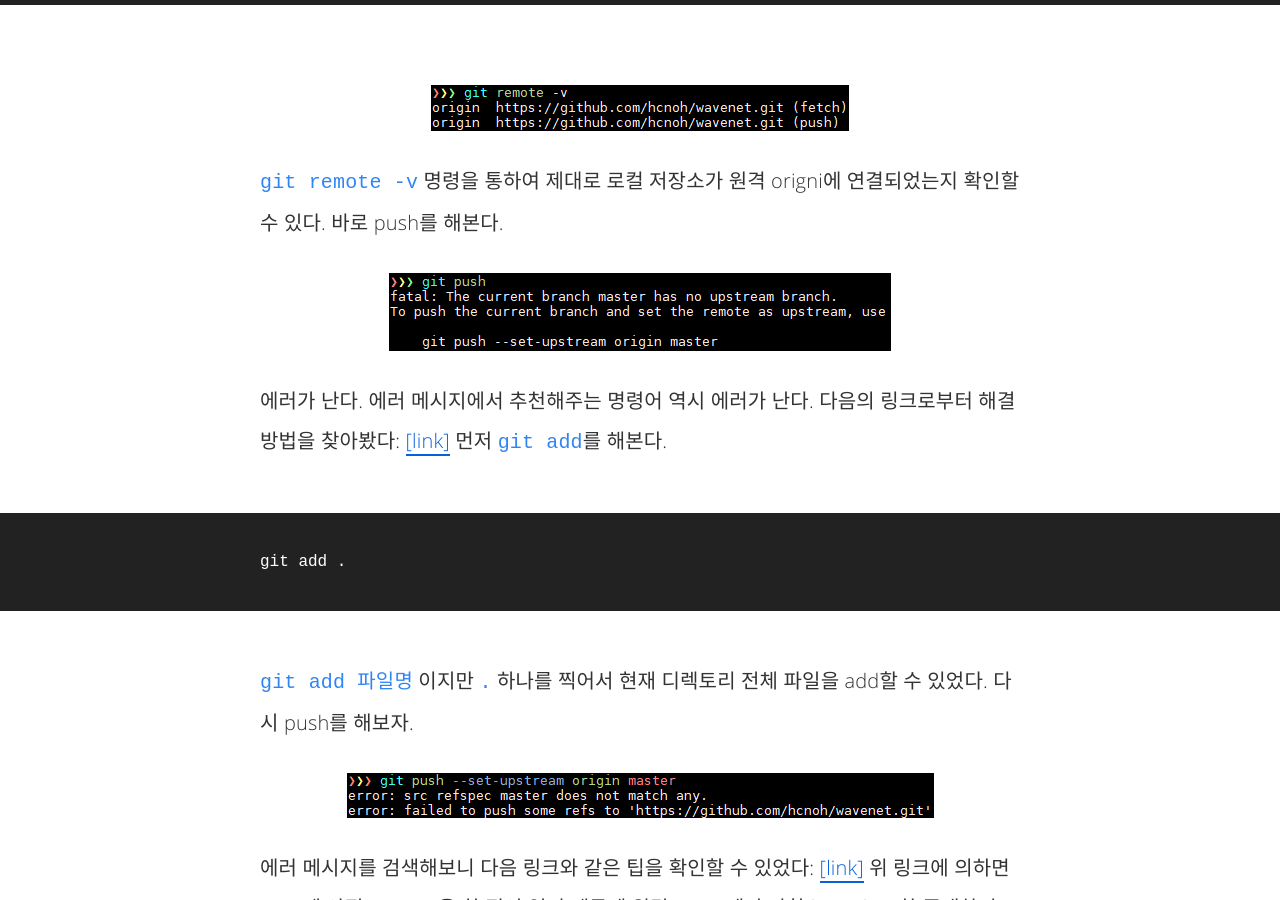
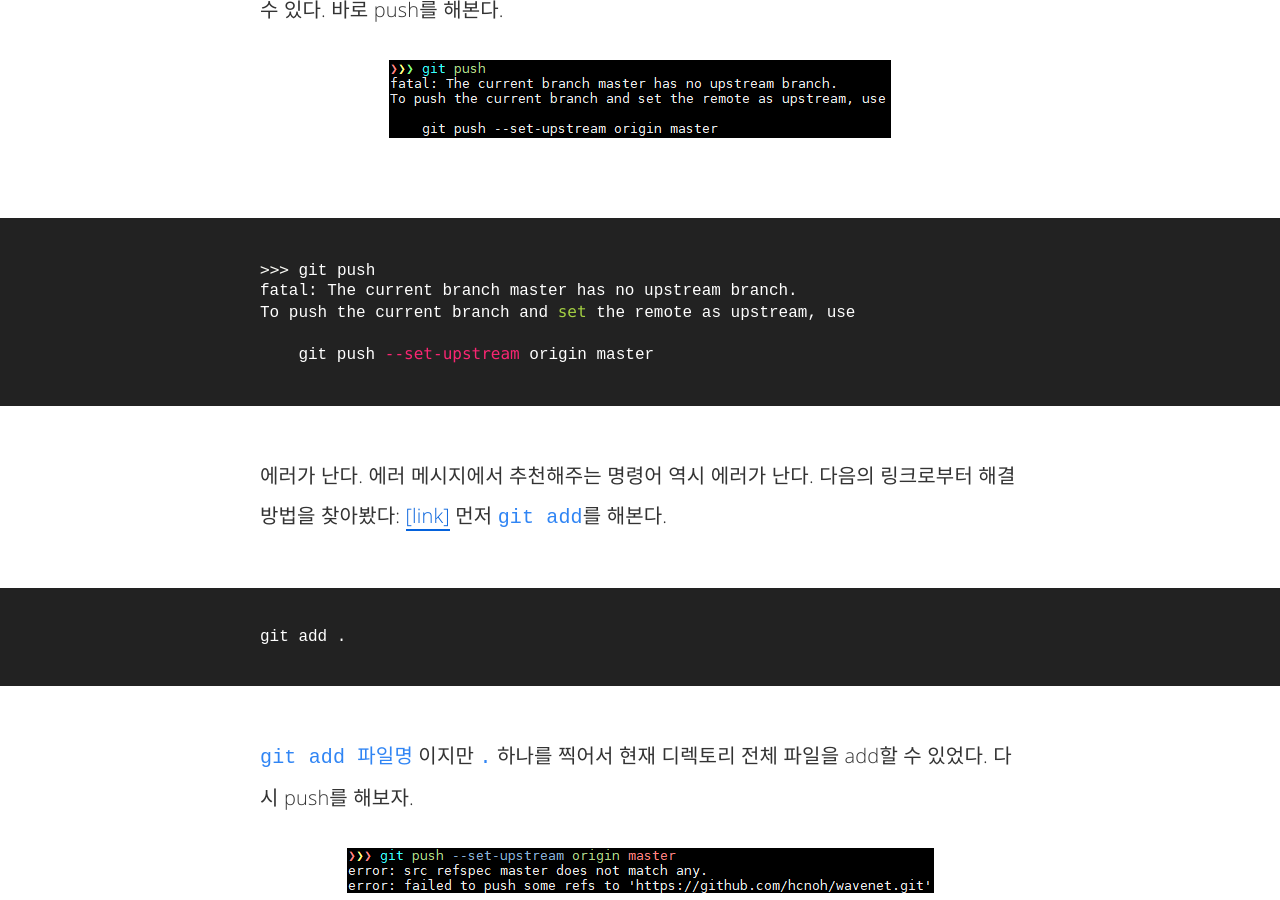
Before and after one commit to hcnoh/blog-prev, a Jekyll site: the page built from _posts/2018-08-18-git-first-time.md, in a window 1280 px wide and 900 px high, scrolled down 2743 px. Built offline with Jekyll 4.4.1, drawn with Linux system fonts in a browser that asks for light colours; comment, search, counter and statistics services are not loaded.

Commit message:
Update 2018-08-18-git-first-time.md

```diff
--- a/_posts/2018-08-18-git-first-time.md
+++ b/_posts/2018-08-18-git-first-time.md
@@ -43,10 +42,16 @@ Initialized empty Git repository in /home/hcnoh/wavenet/.git/
 origin  https://github.com/hcnoh/wavenet.git (fetch)
 origin  https://github.com/hcnoh/wavenet.git (push)
 {% endhighlight %}
-![image](/assets/img/2018-08-18-git-first-time/02.png)
 `git remote -v` 명령을 통하여 제대로 로컬 저장소가 원격 origni에 연결되었는지 확인할 수 있다.
 바로 push를 해본다.
 ![image](/assets/img/2018-08-18-git-first-time/03.png)
+{% highlight bash %}
+>>> git push
+fatal: The current branch master has no upstream branch.
+To push the current branch and set the remote as upstream, use
+
+    git push --set-upstream origin master
+{% endhighlight %}
 에러가 난다. 에러 메시지에서 추천해주는 명령어 역시 에러가 난다. 다음의 링크로부터 해결 방법을 찾아봤다: [[link]](http://www.talkdev.net/git-%EA%B0%84%EB%8B%A8%ED%95%9C-%EC%82%AC%EC%9A%A9%EB%B2%95/)
 먼저 `git add`를 해본다.
 {% highlight bash %}
```
Also changed, not shown: other parts of _posts/2018-08-18-git-first-time.md (+0 -1 lines).
